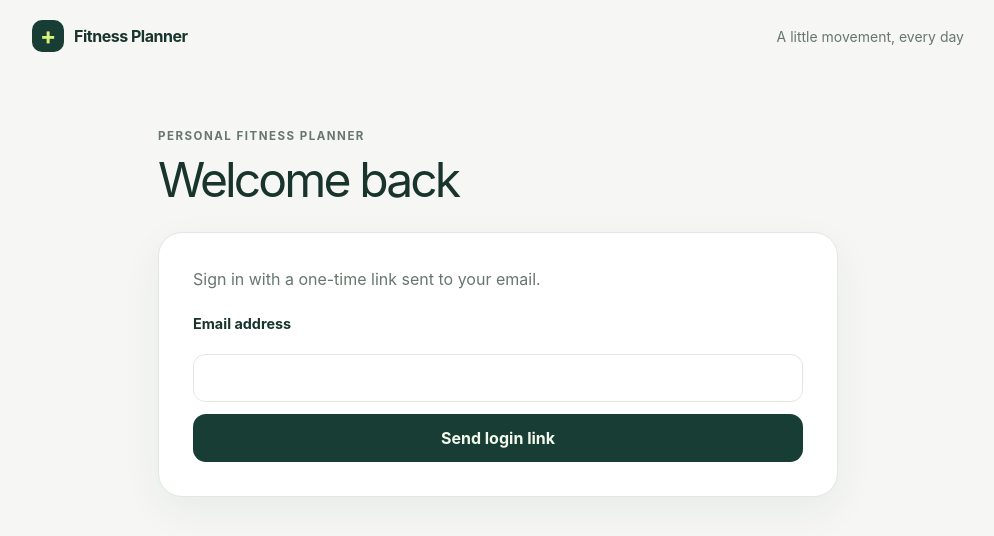
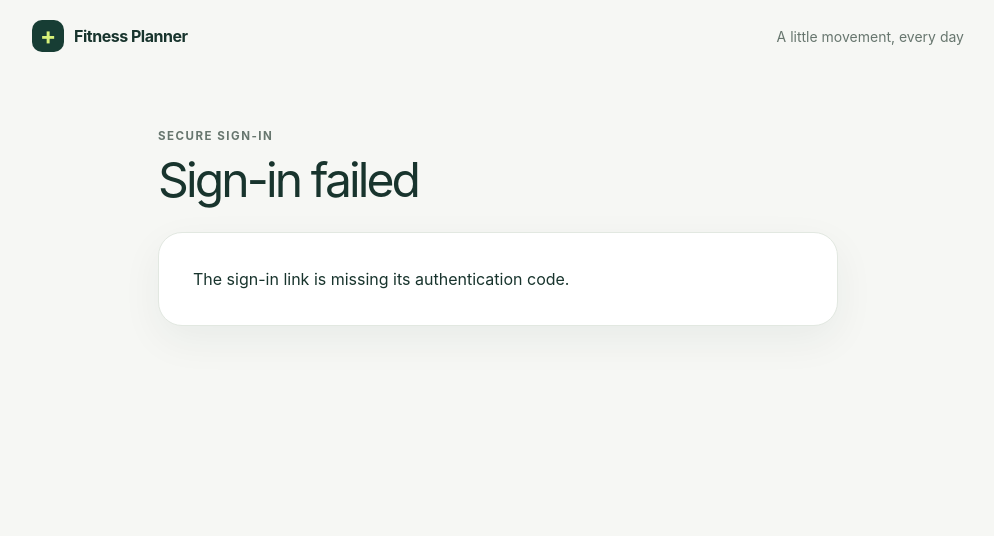
Before and after one commit to amaiagb/activity-planner, a React (Vite) app: page /auth/callback in a window 1280 px wide. Before the commit this address led to /login. Shown: the top 536 px of the page, without its empty margins (142-1136 px from the left). Built offline with nearby package versions, Linux system fonts and the light colour scheme; no server answers.

Commit message:
"Fix Supabase magic link callback"

```diff
--- a/src/app/App.tsx
+++ b/src/app/App.tsx
@@ -19,7 +19,7 @@ export function App() {
             <Route index element={<Navigate to="/today" replace />} />
             <Route path="/login" element={<PublicOnly><LoginPage /></PublicOnly>} />
             <Route path="/onboarding" element={<RequireAuthenticated onboardingOnly><OnboardingPage /></RequireAuthenticated>} />
-            <Route path="/auth/callback" element={<RequireAuthenticated><AuthCallbackPage /></RequireAuthenticated>} />
+            <Route path="/auth/callback" element={<AuthCallbackPage />} />
             <Route path="/profile" element={<RequireAuthenticated><ProfilePage /></RequireAuthenticated>} />
             <Route path="/today" element={<RequireAuthenticated><TodayPage /></RequireAuthenticated>} />
             <Route path="/week" element={<RequireAuthenticated><WeekPage /></RequireAuthenticated>} />
--- a/src/features/auth/AuthCallbackPage.tsx
+++ b/src/features/auth/AuthCallbackPage.tsx
@@ -1,10 +1,68 @@
+import { useEffect, useState } from 'react'
+import { Navigate } from 'react-router-dom'
+import { supabase } from '../../lib/supabase'
+
 export function AuthCallbackPage() {
+  const [error, setError] = useState<string | null>(null)
+  const [complete, setComplete] = useState(false)
+
+  useEffect(() => {
+    let active = true
+
+    async function completeSignIn() {
+      if (!supabase) {
+        if (active) setError('Authentication is not configured.')
+        return
+      }
+
+      const code = new URLSearchParams(window.location.search).get('code')
+
+      if (!code) {
+        if (active) setError('The sign-in link is missing its authentication code.')
+        return
+      }
+
+      const { error: exchangeError } = await supabase.auth.exchangeCodeForSession(code)
+
+      if (!active) return
+
+      if (exchangeError) {
+        setError(exchangeError.message)
+        return
+      }
+
+      setComplete(true)
+    }
+
+    void completeSignIn()
+
+    return () => {
+      active = false
+    }
+  }, [])
+
+  if (error) {
+    return (
+      <section className="page-content" aria-labelledby="callback-title">
+        <p className="eyebrow">SECURE SIGN-IN</p>
+        <h1 id="callback-title">Sign-in failed</h1>
+        <div className="card form-card">
+          <p>{error}</p>
+        </div>
+      </section>
+    )
+  }
+
+  if (complete) {
+    return <Navigate to="/today" replace />
+  }
+
   return (
     <section className="page-content" aria-labelledby="callback-title">
       <p className="eyebrow">SECURE SIGN-IN</p>
-      <h1 id="callback-title">Sign-in complete</h1>
+      <h1 id="callback-title">Signing you in…</h1>
       <div className="card form-card">
-        <p>Your account is ready. Taking you to your planner…</p>
+        <p>Completing your sign-in…</p>
       </div>
     </section>
   )
```
